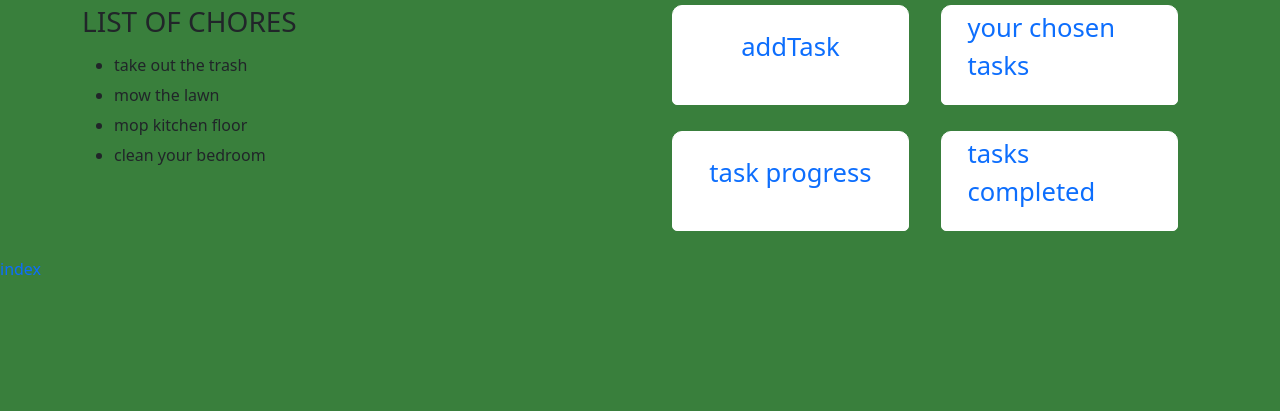
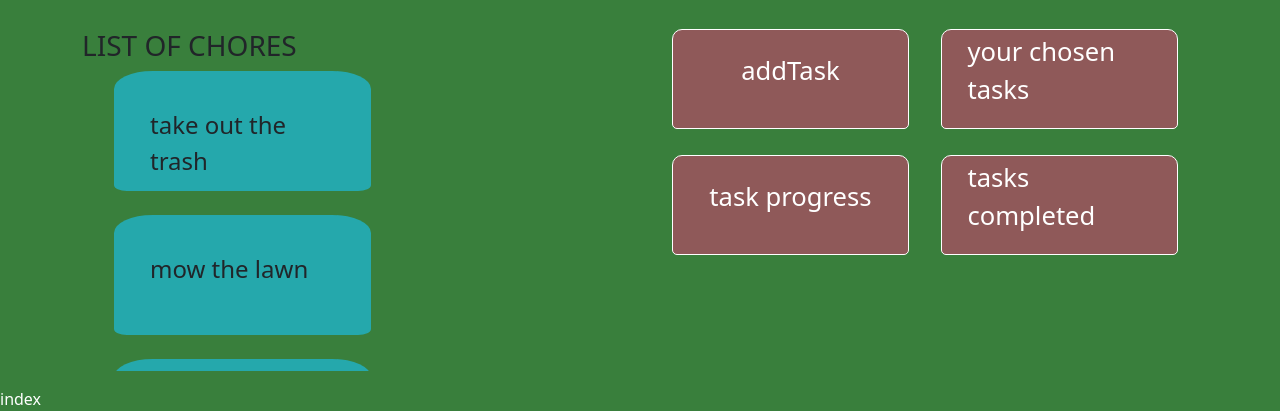
Before and after one commit to samekh-resh/samekh-resh.github.io, a plain HTML site: page chorePage.html in a window 1280 px wide. Shown: the part 439-850 px from the top of the page. Before the commit the page ends 800 px from the top, so only its background shows below. Drawn offline with nearby package versions, Linux system fonts and the light colour scheme; a web font is replaced by a local one.

Commit message:
made changes to the css, and got all the pages

```diff
--- a/chorePage.html
+++ b/chorePage.html
@@ -30,12 +30,13 @@
                 <!-- four boxes, chosen tasks, tasks in progress, tasks completed -->
                 <div class="col">
                     <h3>LIST OF CHORES</h3>
-                    <!-- //or instead of this being an unordered list, it could  -->
-                    <ul>
-                        <li>take out the trash <span class="material-icons plus">&#xe148;</span></li>
-                        <li>mow the lawn <span class="material-icons plus">&#xe148;</span></li>
-                        <li>mop kitchen floor <span class="material-icons plus">&#xe148;</span></li>
-                        <li>clean your bedroom <span class="material-icons plus">&#xe148;</span></li>
+                    <!-- //or instead of this being an unordered list, it could a bunch of boxes appearing next to one another? would definitely need to utilize flexbox for this and take off the width sizing and apply flexbox to it.  -->
+                    <!-- yeah and instead of the icon being a span it needs to be a block level element and always gets its own space, at the bottom. if using flexbox, you may have to undo the changes for design purposes and integrate new ones. don't forget, we have to focus on media queries -->
+                    <ul class="theChoreList">
+                        <li class="individualChore">take out the trash <span class="material-icons plus">&#xe148;</span></li>
+                        <li class="individualChore">mow the lawn <span class="material-icons plus">&#xe148;</span></li>
+                        <li class="individualChore">mop kitchen floor <span class="material-icons plus">&#xe148;</span></li>
+                        <li class="individualChore">clean your bedroom <span class="material-icons plus">&#xe148;</span></li>
                     </ul>
                 </div>
 
--- a/css/style.css
+++ b/css/style.css
@@ -4,6 +4,13 @@
 
 a{
     text-decoration: none;
+    color: white;
+}
+
+li{
+    list-style-type: none;
+    margin: 0px;
+    margin-bottom: 1em;
 }
 
 body{
@@ -22,6 +29,7 @@ h2{
     background-color: rgb(158, 182, 100);
     font-size: 2em;
     padding: 1em;
+    margin-bottom: 1em;
 }
 
 .indexBox{
@@ -43,8 +51,13 @@ h2{
 
 }
 
+.theChoreList{
+    height: 300px;
+    overflow: scroll;
+}
+
 .choreButton{
-    background-color: white;
+    background-color: rgb(143, 89, 89);
     height: 100px;
     padding: 1em;
     font-size: 2vw;
@@ -55,3 +68,22 @@ h2{
     justify-content: center;
     align-items: center;
 }
+
+
+
+.individualChore{
+    /* we'll have to change the stylings, the idea is to have each be it's own individual box. */
+    background-color: rgb(37, 168, 172);
+    border-radius: 15% 15% 5% 5%;
+    width: 50%;
+    font-size: 1.5em;
+    height:5em;
+    padding: 1.5em;
+}
+
+
+
+/* span:hover{
+    height: 2em;
+    width: 3em;
+} */
```
Also changed, not shown: tasksCompletePage.html (+9 -4 lines), tasksProgress.html (+2 -2 lines).
